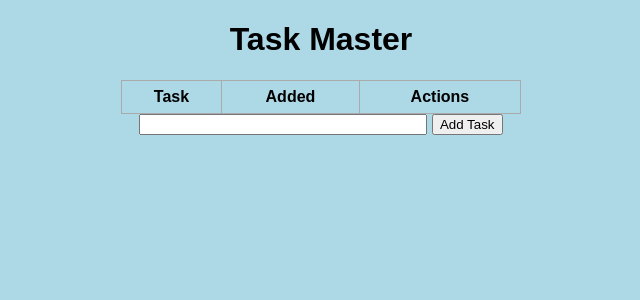
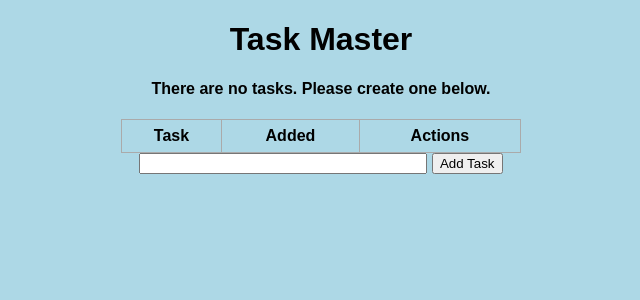
Before and after one commit to seannbannon/flask_todo, a Flask app: page / in a window 1280 px wide. Shown: the top 300 px of the page, without its empty margins (319-959 px from the left). Run offline with Flask 2, Linux system fonts and the light colour scheme; data that the repository does not hold is empty.

Commit message:
adding jinja if statement syntax to index html to prompt user to create a task if one does not exist

```diff
--- a/templates/index.html
+++ b/templates/index.html
@@ -9,7 +9,8 @@
 <center>
 <div class = "content">
     <h1>Task Master</h1>
-
+    {% if tasks| length < 1 %}
+    <h4> There are no tasks. Please create one below. </h4>
 <!-- create table -->
     <table>
         <tr>
@@ -29,6 +30,8 @@
             </tr>
         {% endfor %}
     </table>
+    {% endif %}
+
 
     <form action="/" method="POST">
         <input type = "text" name = "content" id="content">
```
Also changed, not shown: instance/test.db.
